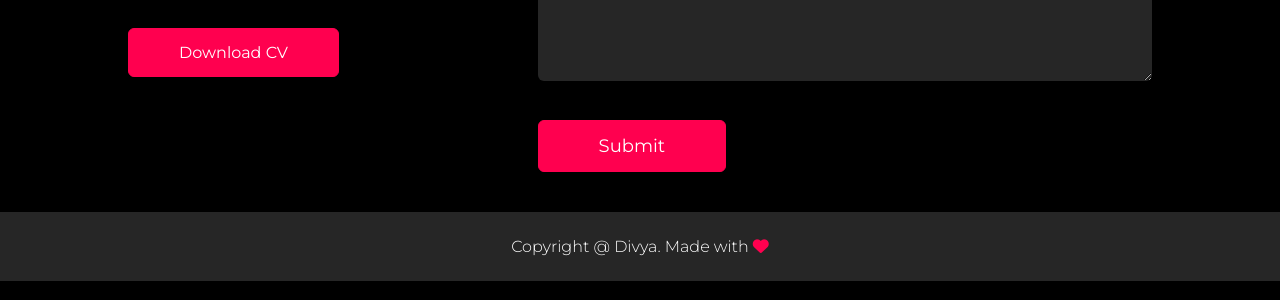
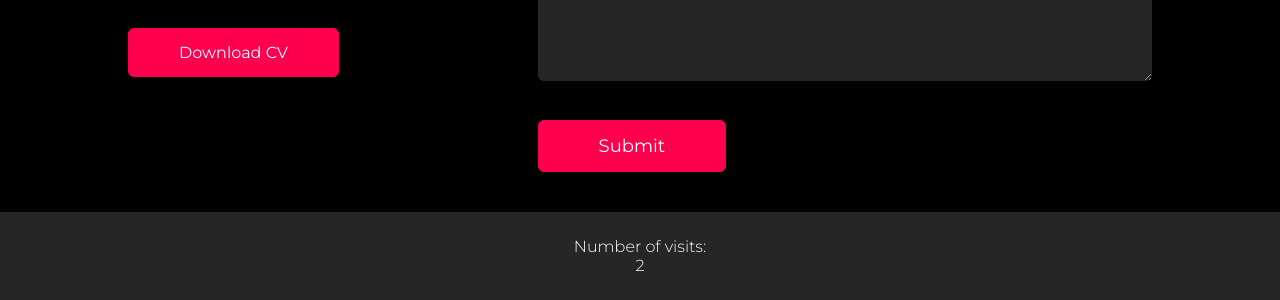
Before and after one commit to divya15038/portfolio, a plain HTML site: page index.html in a window 1280 px wide. Shown: the part 3010-3310 px from the top of the page. Drawn offline with Linux system fonts and the light colour scheme.

Commit message:
Add visits counter

```diff
--- a/index.html
+++ b/index.html
@@ -158,7 +158,8 @@
                 </div>
             </div>
             <div class="copyright">
-                <p>Copyright @ Divya. Made with <i class="fa-solid fa-heart"></i></p>
+                <p>Number of visits:</p>
+                <p id="counter"></p>
             </div>
         </div>
         <script>
@@ -204,5 +205,19 @@
                 .catch(error => console.error('Error!', error.message))
             })
           </script>
+        <script>
+            const count = document.getElementById("counter");
+            incrementVisitsCount();
+
+            function incrementVisitsCount() {
+                let visits;
+                if(!localStorage.getItem("visits")) localStorage.setItem("visits", 1);
+                visits = +localStorage.getItem("visits");
+                const incrementedCount = visits + 1;
+                localStorage.setItem("visits", incrementedCount);
+
+                count.innerText = localStorage.getItem("visits");
+            }
+        </script>
     </body>
 </html>
```
